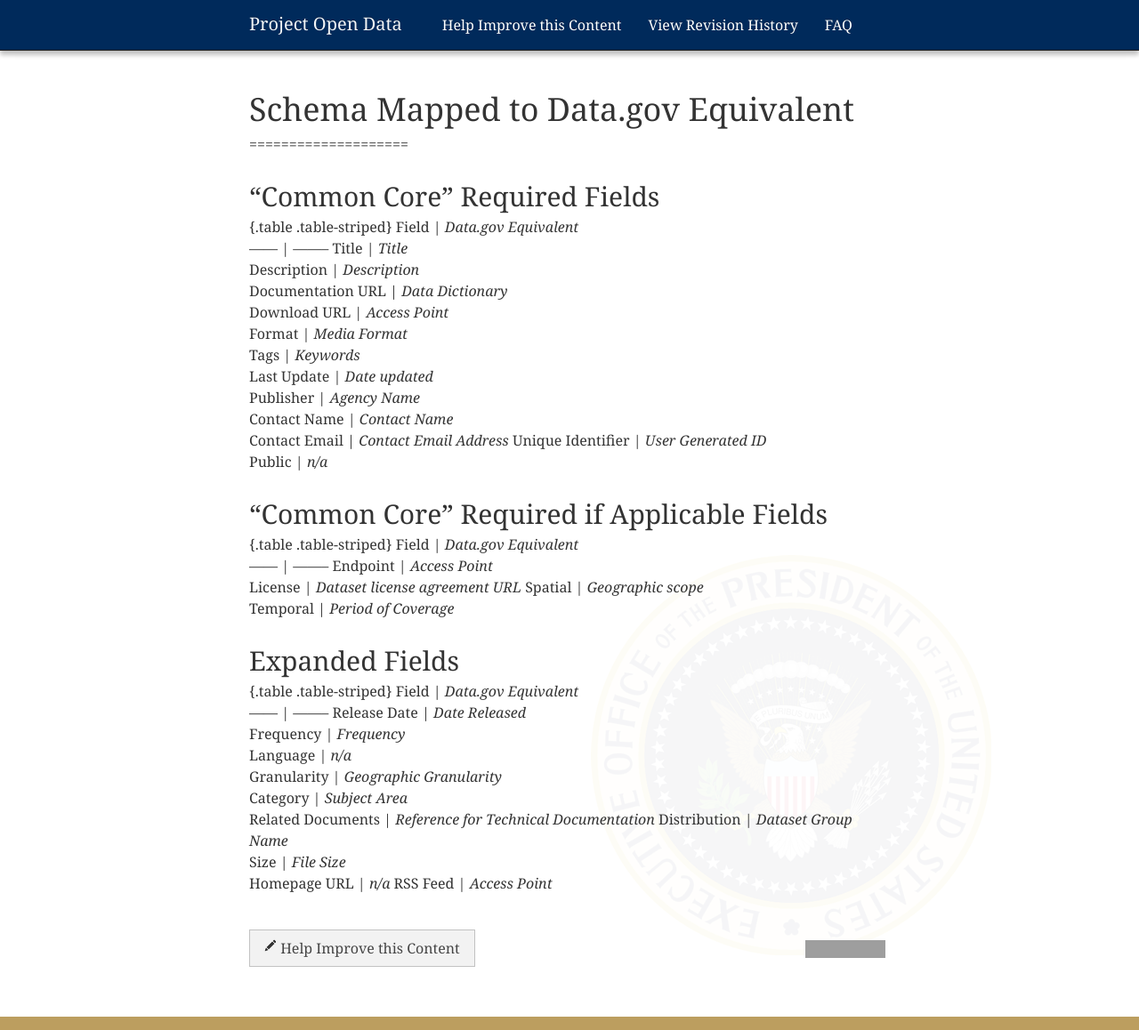
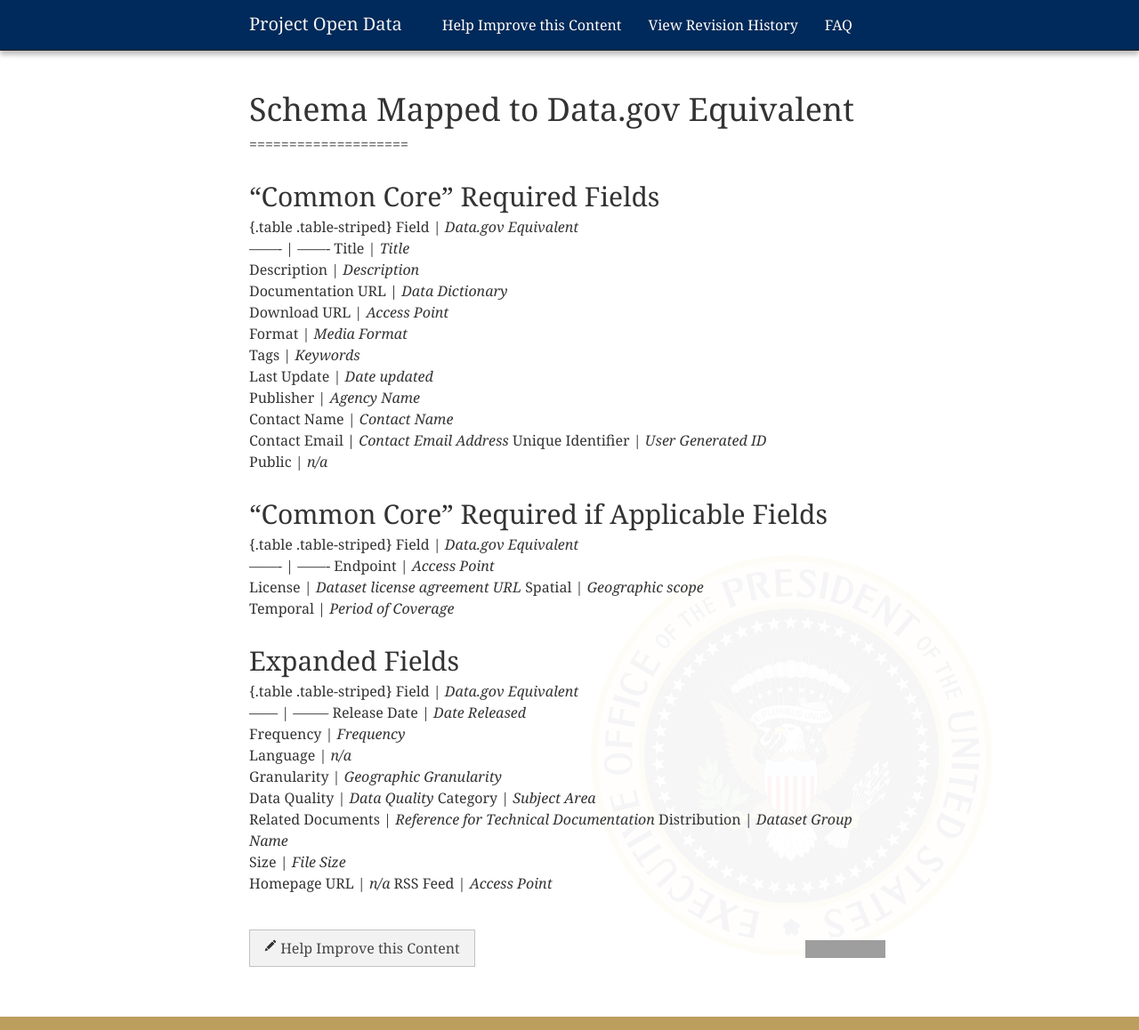
Before and after one commit to gbinal/p-o-d.github.com, a Jekyll site: the page built from data-dot-gov-map.md, in a window 1280 px wide and 1158 px high. Shown: the whole window at 89% size. Built offline with Jekyll 4.4.1, drawn with Linux system fonts in a browser that asks for light colours; nearby versions of some CDN libraries; grey boxes are pictures that could not be loaded.

Commit message:
trying to fix formatting 3

```diff
--- a/data-dot-gov-map.md
+++ b/data-dot-gov-map.md
@@ -13,7 +13,7 @@ published: true
 
 {.table .table-striped}
 Field               | *Data.gov Equivalent*
-------              | --------
+-------             | -------
 Title               | *Title*
 Description         | *Description*
 Documentation URL   | *Data Dictionary*
@@ -32,11 +32,11 @@ Public              | *n/a*
 
 {.table .table-striped}
 Field               | *Data.gov Equivalent*
-------              | --------
+-------             | -------
 Endpoint            | *Access Point*
 License             | *Dataset license agreement URL*
-Spatial       	    | *Geographic scope*
-Temporal	          | *Period of Coverage*
+Spatial             | *Geographic scope*
+Temporal      	    | *Period of Coverage*
 
 Expanded Fields
 ---------------
@@ -48,6 +48,7 @@ Release Date        | *Date Released*
 Frequency           | *Frequency*
 Language            | *n/a*
 Granularity         | *Geographic Granularity*
+Data Quality        | *Data Quality*
 Category            | *Subject Area*
 Related Documents   | *Reference for Technical Documentation*
 Distribution        | *Dataset Group Name*
```
